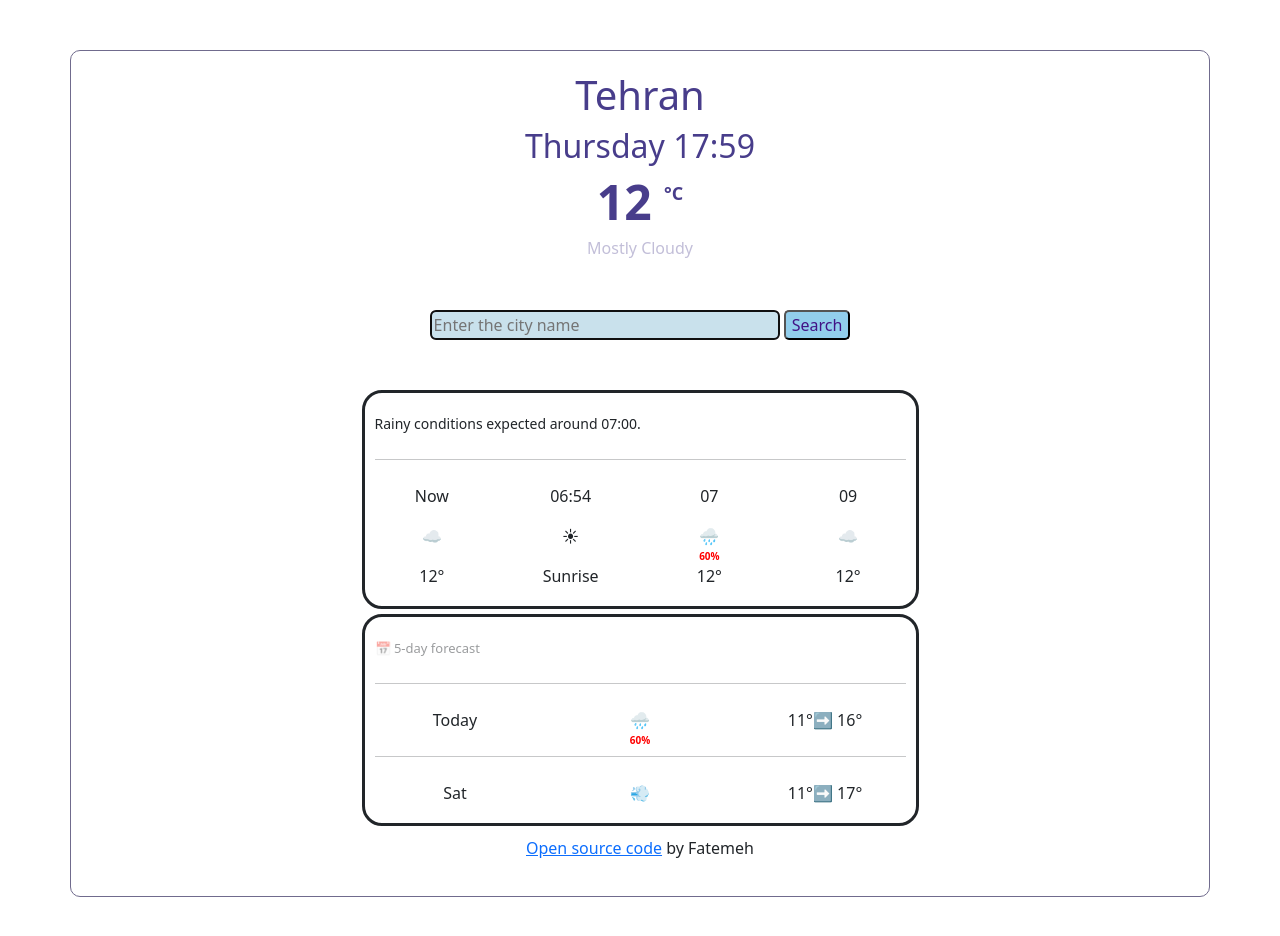
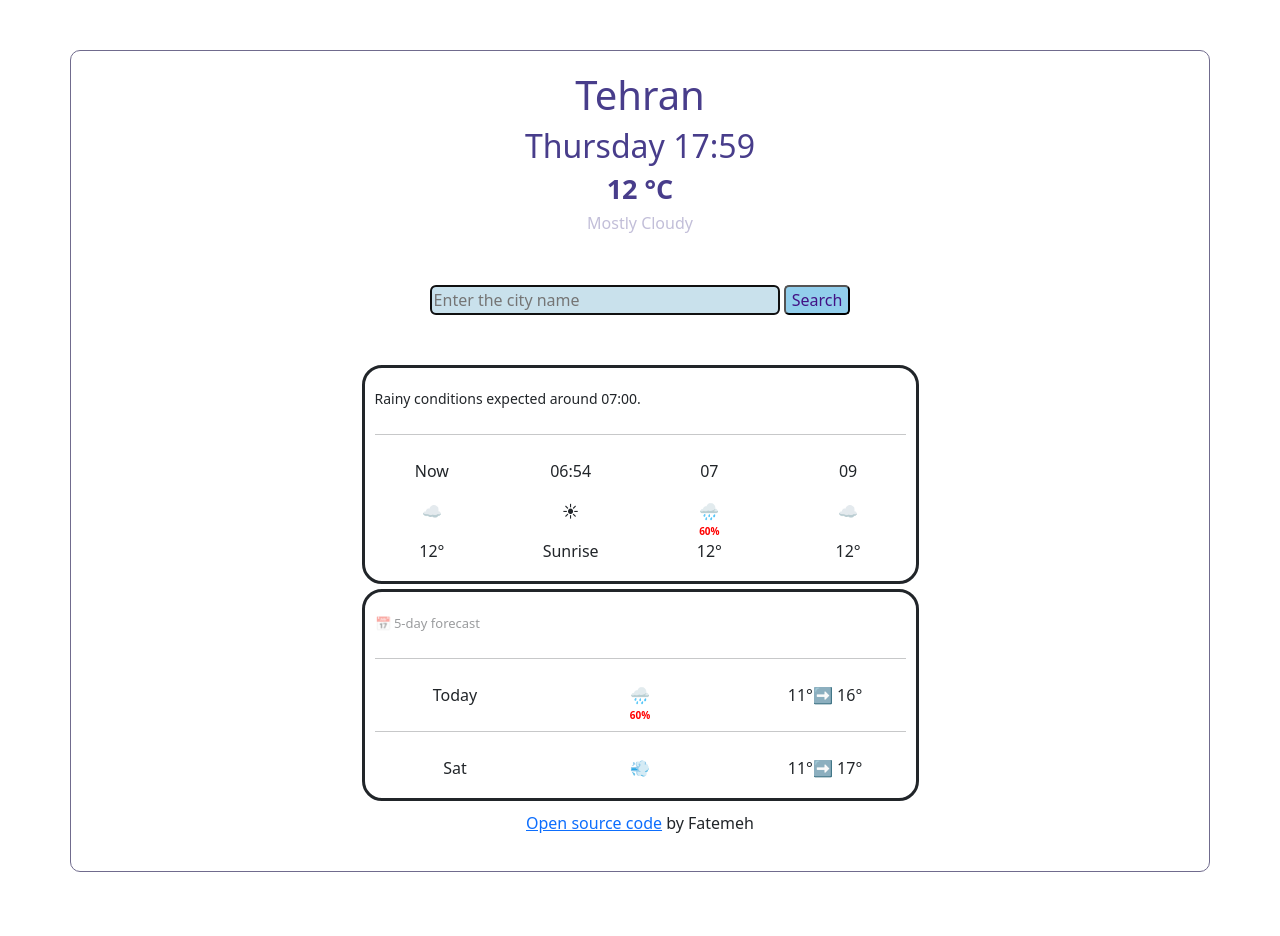
Before and after one commit to FatemehRajabi/weather-app, a plain HTML site: page index.html in a window 1280 px wide. Drawn offline with nearby package versions, Linux system fonts and the light colour scheme.

Commit message:
degree issues fixed

```diff
--- a/index.html
+++ b/index.html
@@ -22,9 +22,9 @@
       <h1 class="currentCity">Tehran</h1>
       <h2>Date</h2>
     <h3 class="currentTemprature"><span id="current-degree">12</span>
-      <span class="degrees">
+
       °C
-    </span></h3>
+    </h3>
 
     <h4 class="currentWeather">Mostly Cloudy</h4>
 
--- a/index.js
+++ b/index.js
@@ -17,7 +17,7 @@ let h2 = document.querySelector("h2");
 h2.innerHTML = `${day} ${hour}:${minute}`;
 
 function ShowCityTemp(response) {
-  let currentDegree = document.querySelector("h3");
+  let currentDegree = document.querySelector("#current-degree");
   currentDegree.innerHTML = Math.round(response.data.main.temp);
 
   let currentCity = document.querySelector("h1");
--- a/styles/style.css
+++ b/styles/style.css
@@ -17,7 +17,7 @@ form {
   text-align: center;
 }
 .currentTemprature {
-  font-size: 48px;
+  font-size: 27px;
   font-weight: bold;
 }
 .currentWeather {
```
